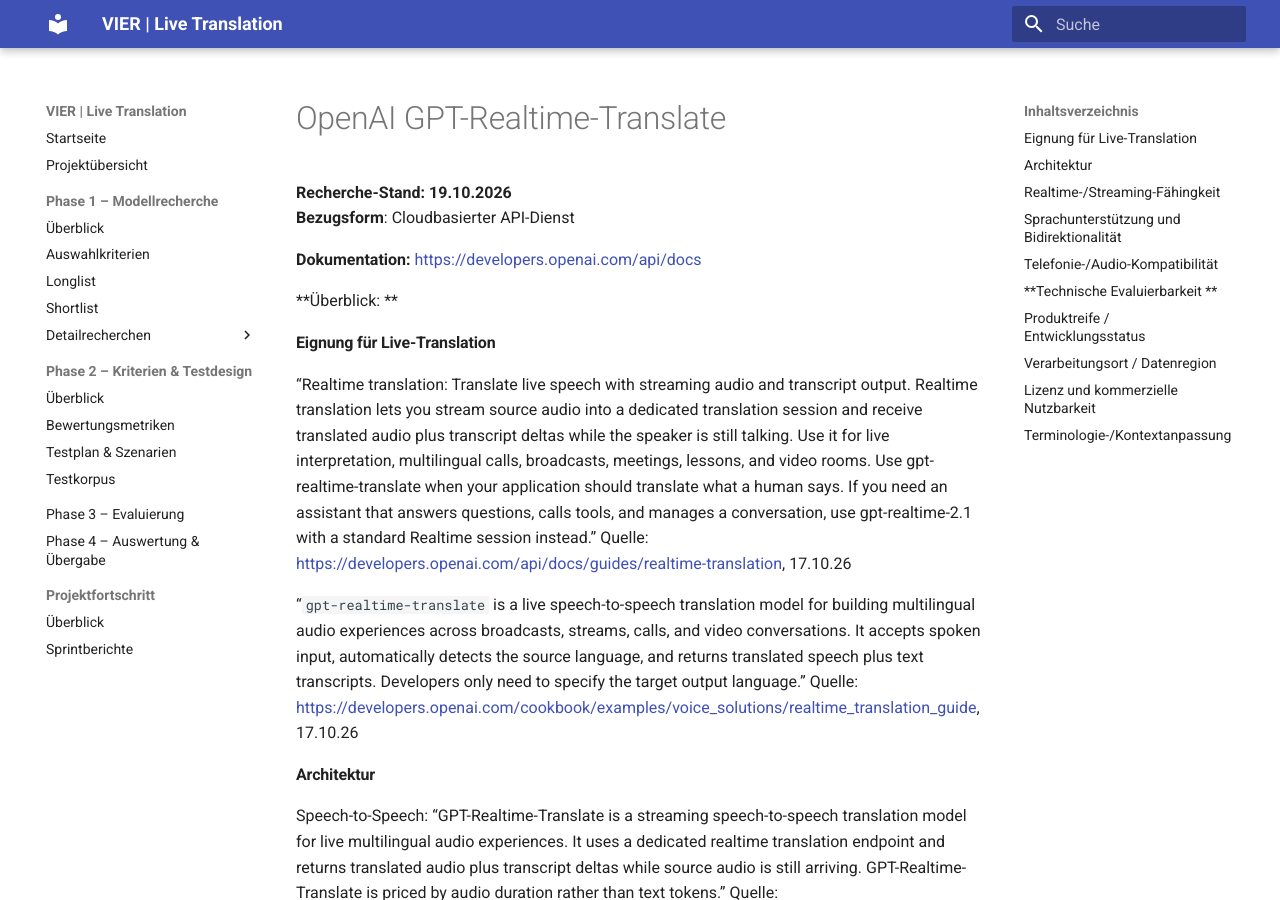
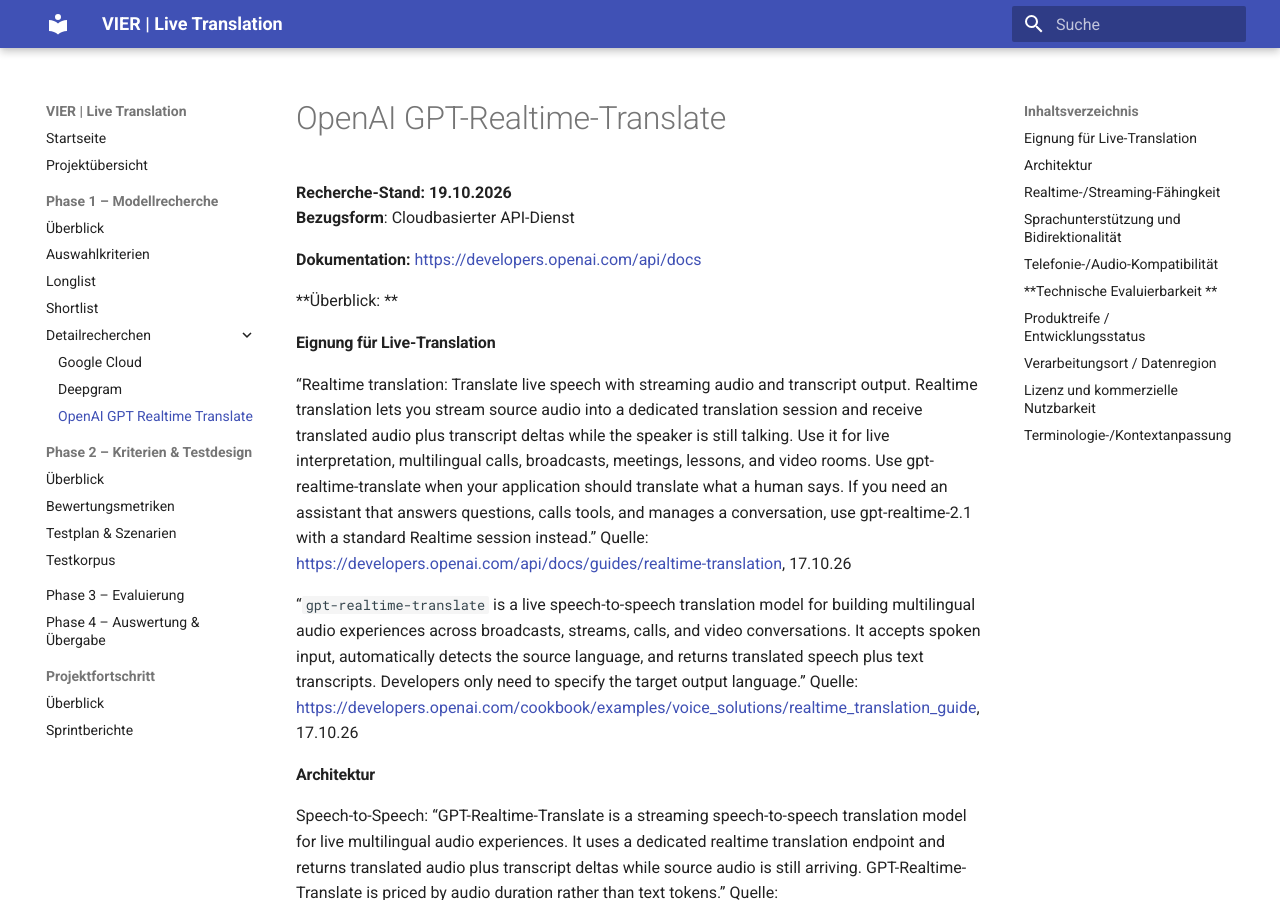
Before and after one commit to aylinBuekuelmez/vier-live-translation-docs, an MkDocs documentation site: the page built from docs/phase-1-modellrecherche/OpenAI GPT-Realtime-Translate.md, in a window 1280 px wide and 900 px high. Built offline with MkDocs 1.6.1 and Material for MkDocs 9.7.7, drawn with Linux system fonts in a browser that asks for light colours.

Commit message:
Update mkdocs.yml

```diff
--- a/mkdocs.yml
+++ b/mkdocs.yml
@@ -22,6 +22,8 @@ nav:
       - Shortlist: phase-1-modellrecherche/shortlist.md
       - Detailrecherchen:
           - Google Cloud: phase-1-modellrecherche/google-cloud.md
+          - Deepgram: phase-1-modellrecherche/DeepgramSTT-FluxMultilingual&Nova-3.md
+          - OpenAI GPT Realtime Translate: phase-1-modellrecherche/OpenAI GPT-Realtime-Translate.md
   - 'Phase 2 – Kriterien & Testdesign':
       - Überblick: phase-2-testdesign/index.md
       - Bewertungsmetriken: phase-2-testdesign/metriken.md
```
